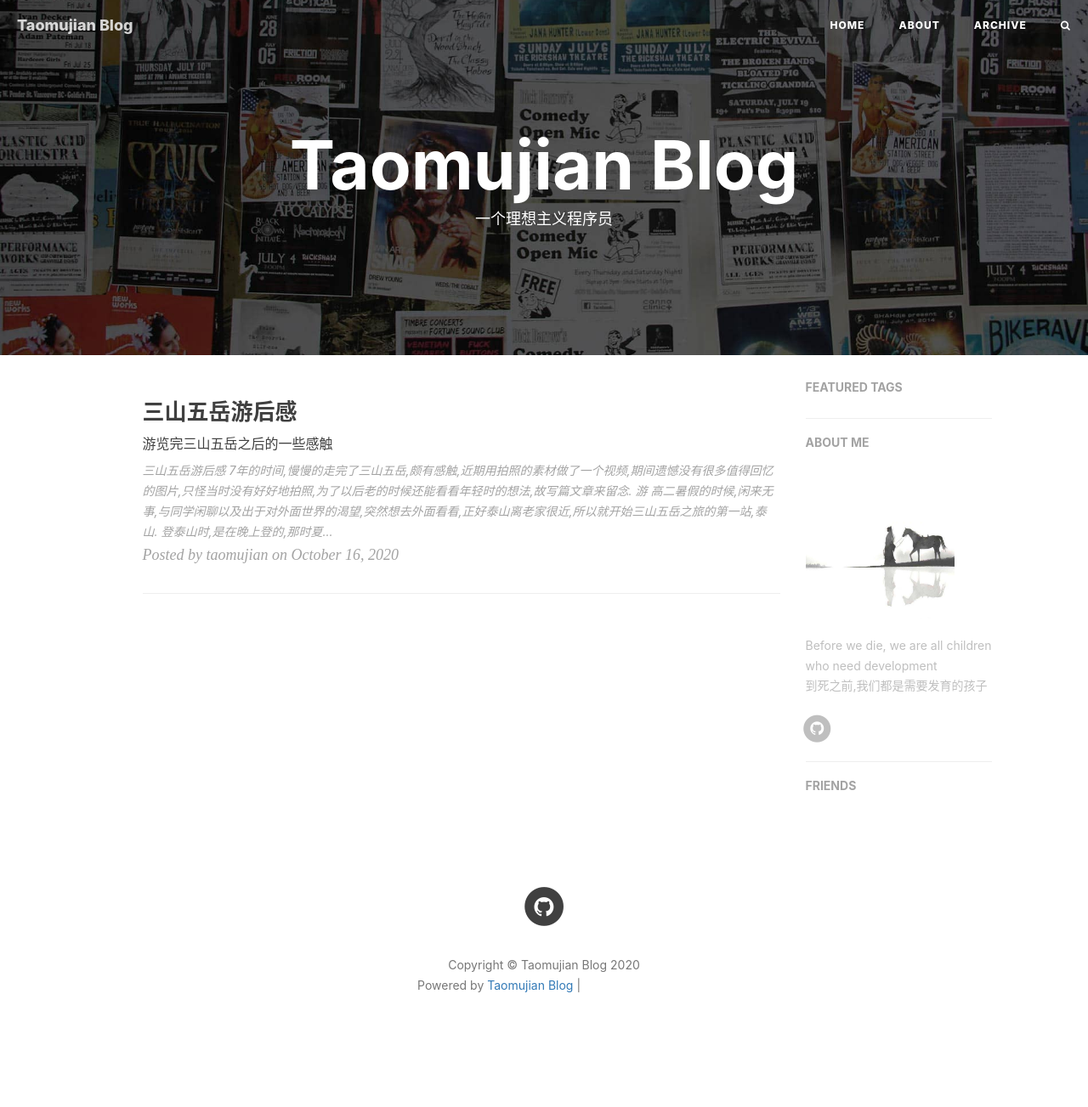
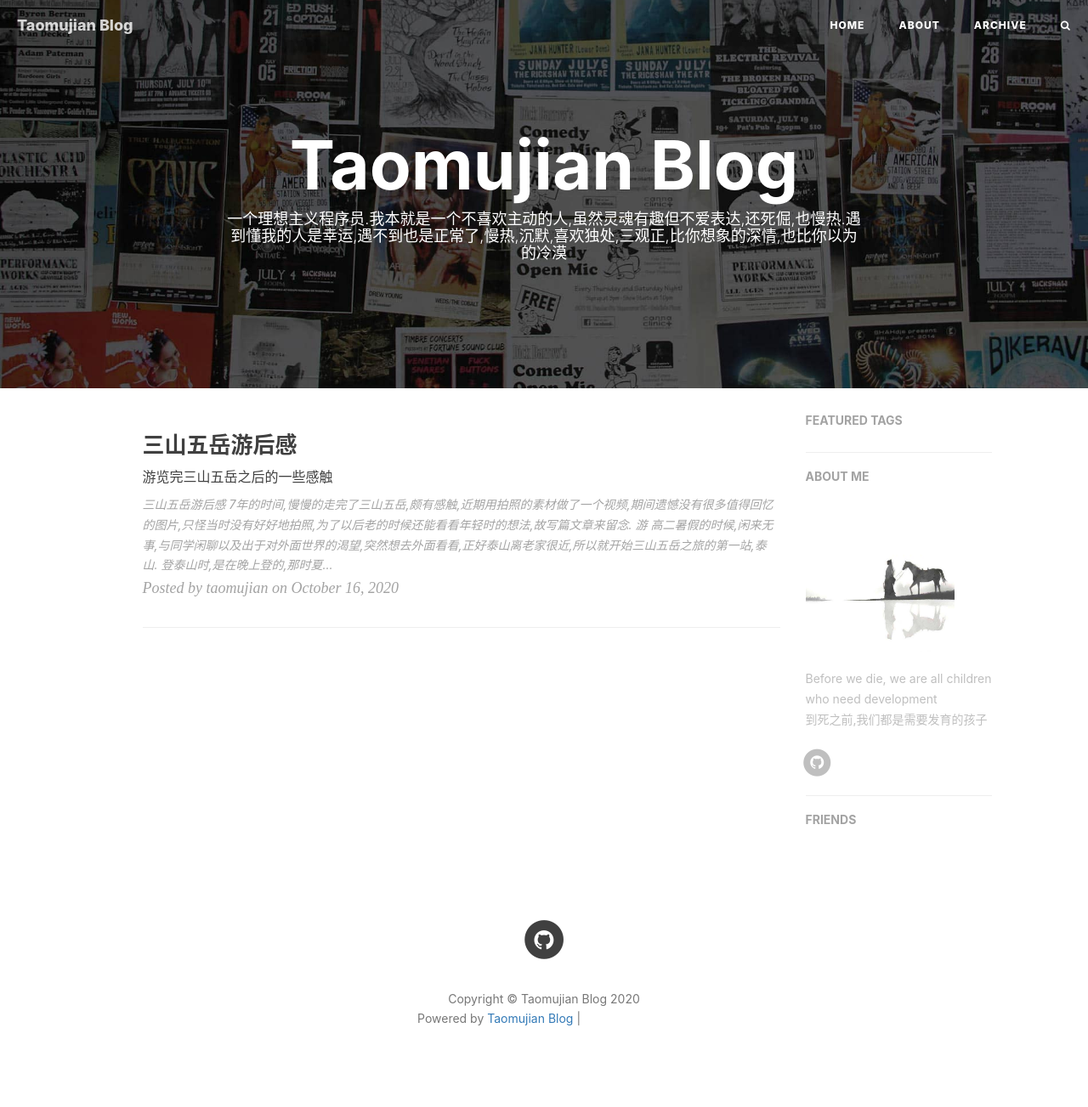
Before and after one commit to taomujian/taomujian.github.io, a Jekyll site: the page built from index.html, in a window 1280 px wide. Shown: the whole page at 85% size. Built offline with Jekyll 4.4.1, drawn with Linux system fonts in a browser that asks for light colours; nearby versions of some CDN libraries; the list of posts is cut into pages by our own code; comment, search, counter and statistics services are not loaded; before the commit the page ends 1264 px from its top, so only the background shows below that; grey boxes are pictures that could not be loaded.

Commit message:
修改错误

```diff
--- a/index.html
+++ b/index.html
@@ -1,6 +1,6 @@
 ---
 layout: page
-description: "一个理想主义程序员"
+description: "一个理想主义程序员.我本就是一个不喜欢主动的人,虽然灵魂有趣但不爱表达,还死倔,也慢热.遇到懂我的人是幸运,遇不到也是正常了,慢热,沉默,喜欢独处,三观正,比你想象的深情,也比你以为的冷漠"
 ---
 
 {% for post in paginator.posts %}
```
